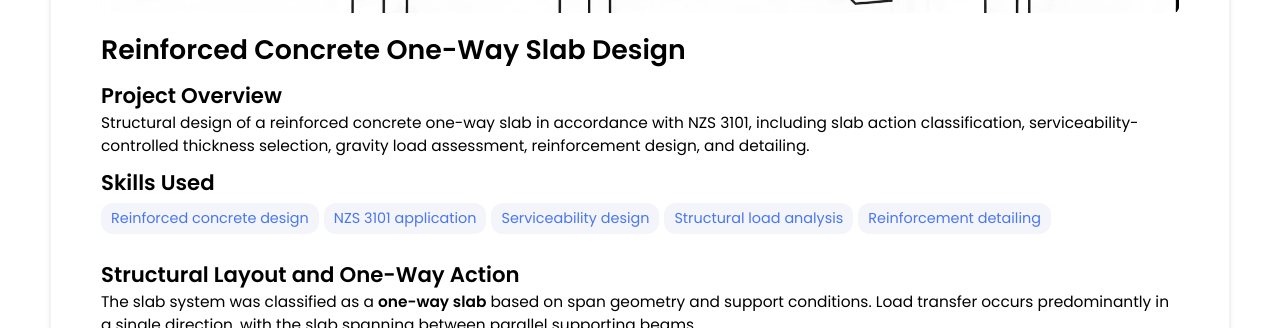
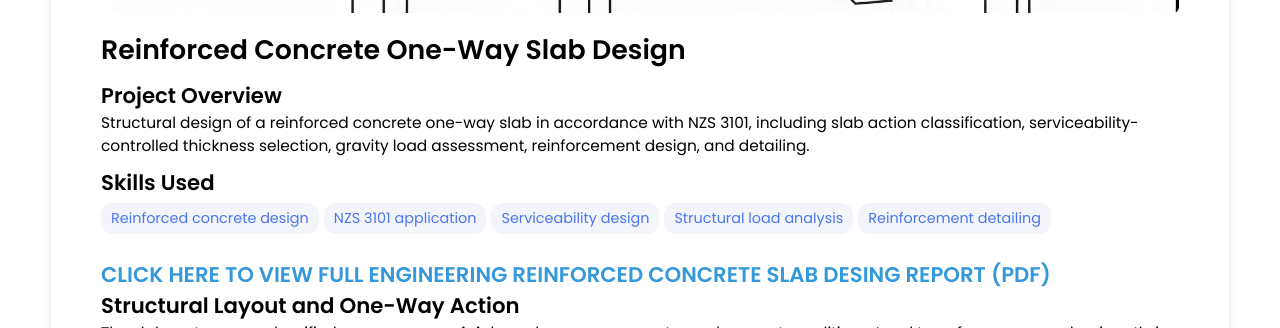
Before and after one commit to imraan11abdullah/imraan11abdullah.github.io, a Jekyll site: the page built from _projects/2025-reinforced-concrete-one-way-slab-design/2025-reinforced-concrete-one-way-slab-design.md, in a window 1280 px wide and 900 px high, scrolled down 477 px, cut to the strip 0-328 px from the top of the window. Built offline with Jekyll 4.4.1, drawn with Linux system fonts in a browser that asks for light colours.

Commit message:
Update 2025-reinforced-concrete-one-way-slab-design.md

```diff
--- a/_projects/2025-reinforced-concrete-one-way-slab-design/2025-reinforced-concrete-one-way-slab-design.md
+++ b/_projects/2025-reinforced-concrete-one-way-slab-design/2025-reinforced-concrete-one-way-slab-design.md
@@ -13,6 +13,8 @@
   - Structural load analysis
   - Reinforcement detailing
 main-image: /final-slab-reinforcement.jpg
+---
+**[CLICK HERE TO VIEW FULL ENGINEERING REINFORCED CONCRETE SLAB DESING REPORT (PDF)](https://drive.google.com/file/d/1jvYYCbebWMkMK0MfMfxxx7L6qEVTiEkA/view?usp=sharing){:target="_blank" rel="noopener noreferrer"}**
 ---
 
 ## Structural Layout and One-Way Action
```
